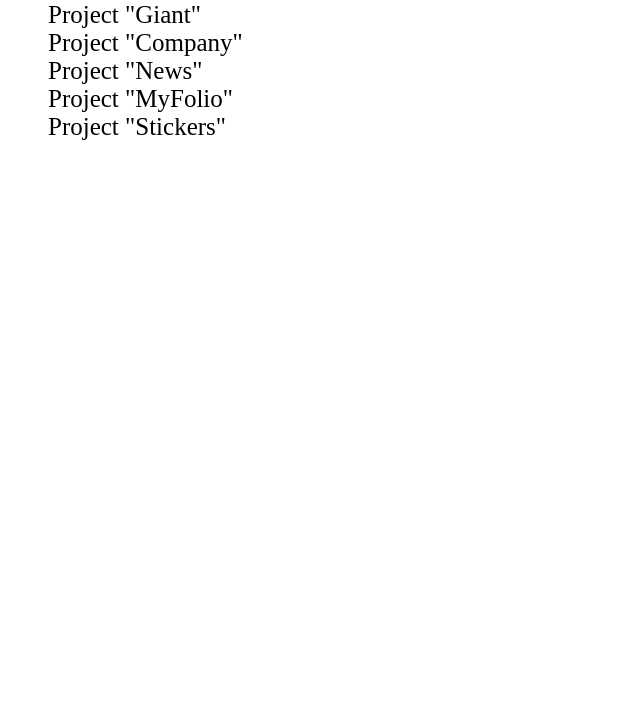
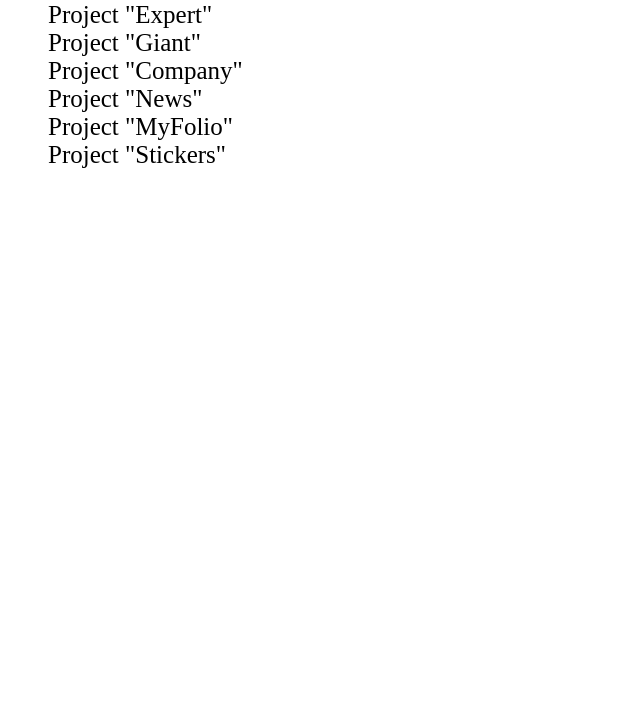
Before and after one commit to nastyapash/nastyapash.github.io, a plain HTML site: page index.html in a window 1280 px wide. Shown: the part 82-800 px from the top of the page, without its empty margins (0-640 px from the left). Drawn offline with Linux system fonts and the light colour scheme.

Commit message:
Update index.html

```diff
--- a/index.html
+++ b/index.html
@@ -18,6 +18,7 @@
 </style>
 <h1>My projects:</h1>
 <ul>
+	<li><a href="expert/">Project "Expert"</a></li>
 	<li><a href="giant/">Project "Giant"</a></li>
 	<li><a href="company/">Project "Company"</a></li>
 	<li><a href="news/">Project "News"</a></li>
```
